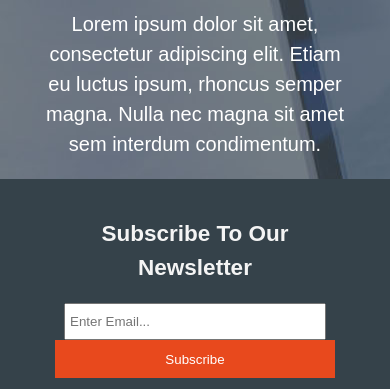
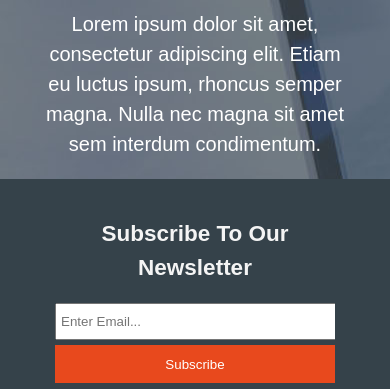
Before and after one commit to vermaatul9565/HTML-CSS-project, a plain HTML site: page index.html in a window 390 px wide. Shown: the part 455-844 px from the top of the page. Drawn offline with Linux system fonts and the light colour scheme.

Commit message:
Update style.css

```diff
--- a/css/style.css
+++ b/css/style.css
@@ -185,7 +185,7 @@ footer{
       width:100%;
     }
 
-    #newsletter form input[type="email"], .quote input, .quote textarea{
+    #newsletter form input, .quote input, .quote textarea{
       width:100%;
       margin-bottom:5px;
     }
```
